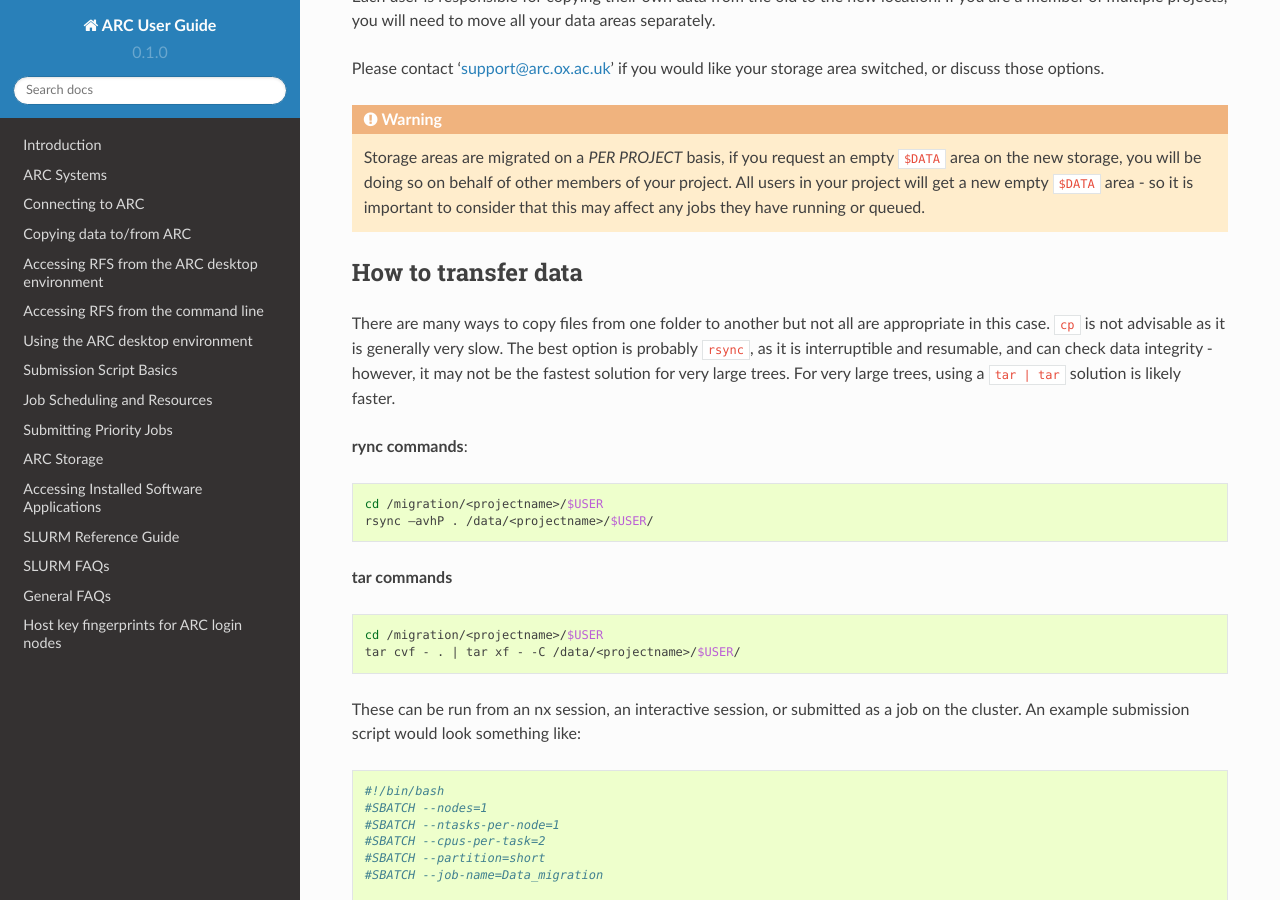
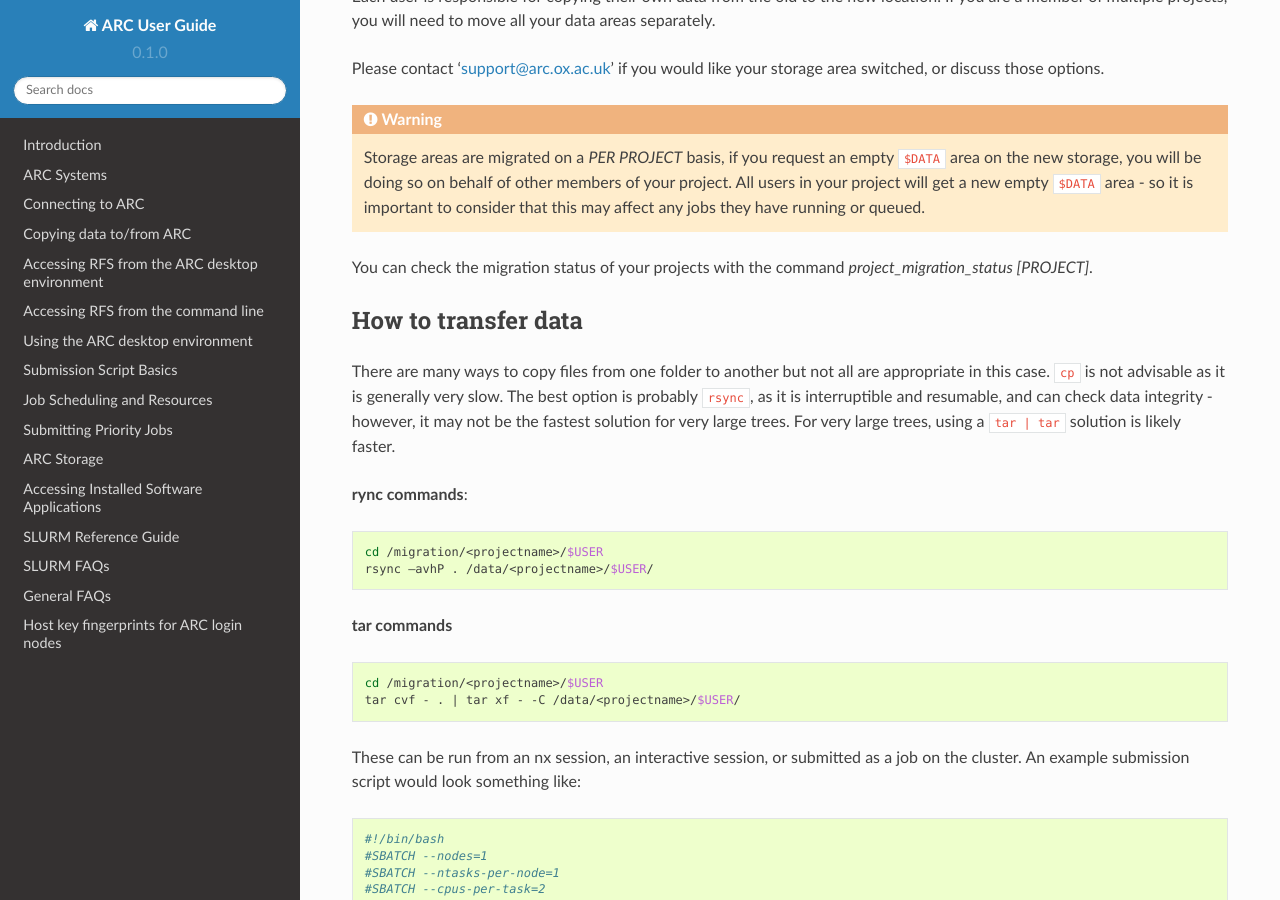
Before and after one commit to tina-friedrich/arc-user-guide, a Sphinx documentation site: the page built from docs/source/arc-storage-migration.rst, in a window 1280 px wide and 900 px high, scrolled down 898 px. Built offline with Sphinx 7.4.7 and the Read the Docs theme 2.0.0, drawn with Linux system fonts in a browser that asks for light colours.

Commit message:
Update arc-storage-migration.rst

```diff
--- a/docs/source/arc-storage-migration.rst
+++ b/docs/source/arc-storage-migration.rst
@@ -28,6 +28,8 @@ Please contact ‘support@arc.ox.ac.uk’ if you would like your storage area sw
 
 .. warning::
   Storage areas are migrated on a *PER PROJECT* basis, if you request an empty ``$DATA`` area on the new storage, you will be doing so on behalf of other members of your project. All users in your   project will get a new empty ``$DATA`` area - so it is important to consider that this may affect any jobs they have running or queued.
+
+You can check the migration status of your projects with the command *project_migration_status [PROJECT]*.
 
 How to transfer data
 --------------------
```
